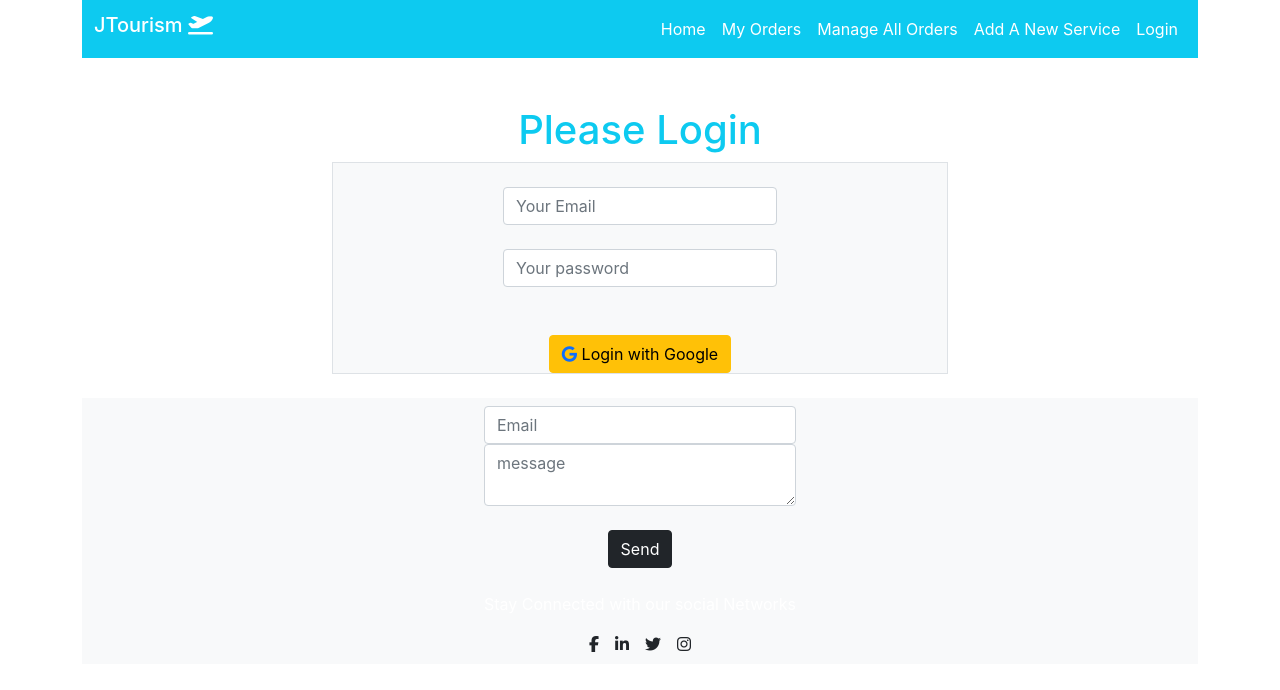
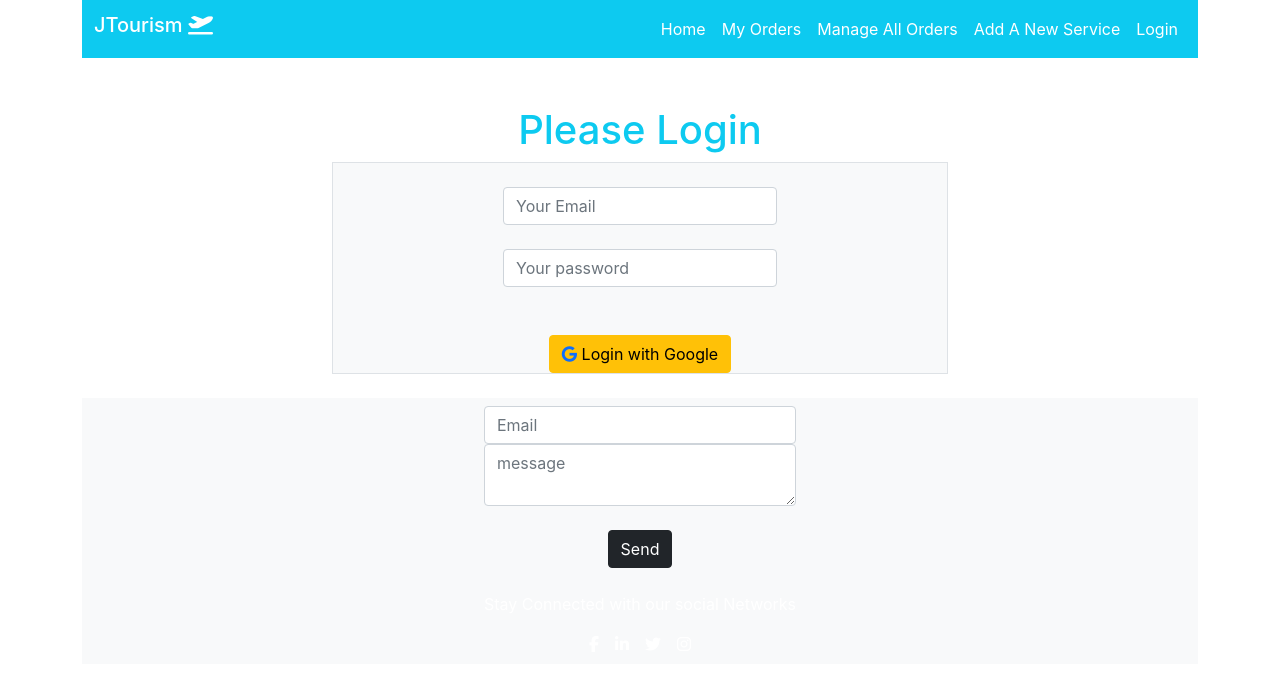
Before and after one commit to JahidIqbal/Tourism-Package, a React (Create React App) app: page /login in a window 1280 px wide. Shown: the top 690 px of the page. Built offline with nearby package versions, Linux system fonts and the light colour scheme; no server answers.

Commit message:
toursim-react

```diff
--- a/src/Components/AddNewService/AddNewService.js
+++ b/src/Components/AddNewService/AddNewService.js
@@ -21,7 +21,7 @@ const AddNewService = () => {
 
     return (
         <div className="container ">
-            <h1 className="mt-5 text-center bg-info w-50 mx-auto text-white">Adding New Service <i className="fas fa-user-plus"></i></h1>
+            <h5 className="mt-5 text-center bg-info w-50 mx-auto text-white">Adding New Service <i className="fas fa-user-plus"></i></h5>
             <div className="login-box w-100">
                 <div className="border border d-flex justify-content-center align-items-center bg-light ">
                     <div className="login-form">
--- a/src/Components/Footer/Footer.js
+++ b/src/Components/Footer/Footer.js
@@ -23,10 +23,10 @@ const Footer = () => {
 
                     <div className="mt-4">
                         <p>Stay Connected with our social Networks</p>
-                        <Link className="fa fa-facebook px-2 text-decoration-none text-dark" to=""></Link>
-                        <Link className="fa fa-linkedin px-2 text-decoration-none text-dark" to=""></Link>
-                        <Link className="fa fa-twitter  px-2 text-decoration-none text-dark" to=""></Link>
-                        <Link className="fa fa-instagram px-2 text-decoration-none text-dark" to=""></Link>
+                        <Link className="fa fa-facebook px-2 text-decoration-none text-white" to=""></Link>
+                        <Link className="fa fa-linkedin px-2 text-decoration-none text-white" to=""></Link>
+                        <Link className="fa fa-twitter  px-2 text-decoration-none text-white" to=""></Link>
+                        <Link className="fa fa-instagram px-2 text-decoration-none text-white" to=""></Link>
                     </div>
                 </div>
 
--- a/src/Components/MyOrders/MyOrders.js
+++ b/src/Components/MyOrders/MyOrders.js
@@ -36,9 +36,6 @@ const MyOrders = () => {
                 })
         }
     }
-
-
-
 
 
 
--- a/src/Components/Services/Services.js
+++ b/src/Components/Services/Services.js
@@ -11,7 +11,7 @@ const Services = () => {
     }, [])
     return (
         <div className="container mx-auto mt-5 bg-light">
-            <h2 className=" fw-bolder bg-info text-white w-100  ">Explore our Tour Packages </h2>
+            <h2 className=" fw-bolder bg-info text-white w-100 ">Explore our Tour Packages </h2>
 
 
             {/* spinner added */}
```
Also changed, not shown: src/Components/Testimonials/Testimonials.js (added, +11 -0 lines), src/Firebase/Firebase.config.js (line endings or trailing spaces).
